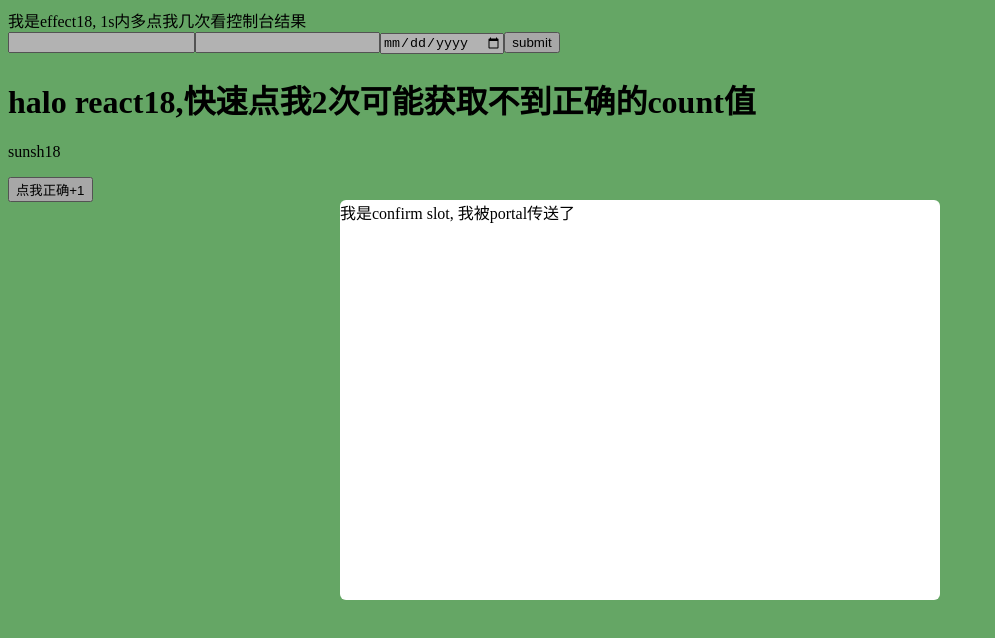
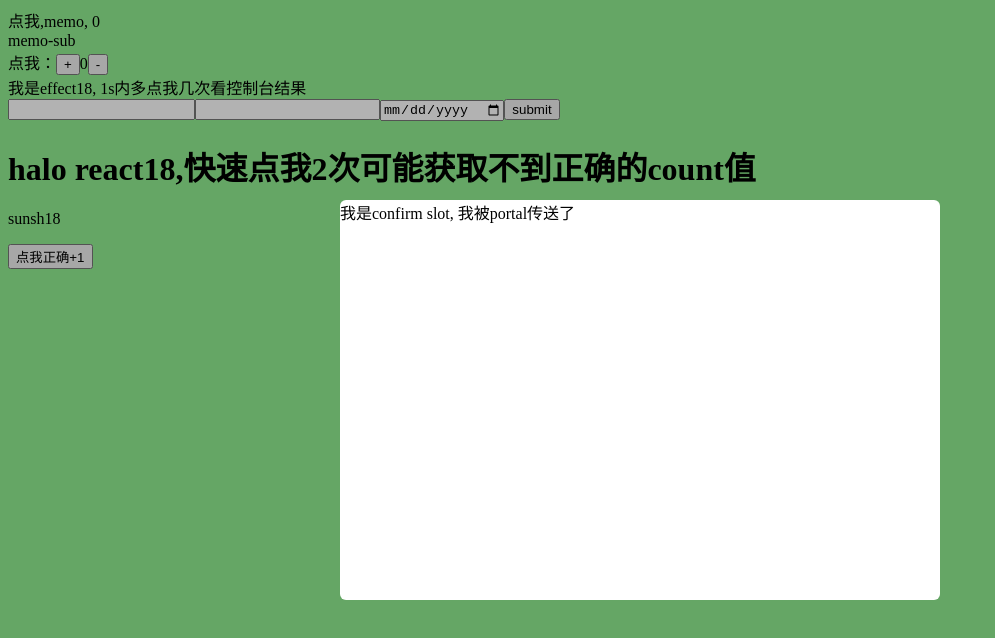
Before and after one commit to imus/ireact, a React (Create React App) app: page / in a window 1280 px wide. Shown: the top 638 px of the page, without its empty margins (0-995 px from the left). Built offline with nearby package versions, Linux system fonts and the light colour scheme.

Commit message:
feat: reducer、memo

```diff
--- a/src/App.js
+++ b/src/App.js
@@ -3,13 +3,15 @@
  * @Author: sunsh
  * @Date: 2022-10-06 18:35:37
  * @LastEditors: sunsh
- * @LastEditTime: 2022-10-09 18:58:46
+ * @LastEditTime: 2022-10-10 10:46:16
  */
 import { useState, useRef } from "react";
 import Form from "./Form";
 import Confirm from "./components/Confirm";
 import Fragment from "./components/Fragment";
 import Effect from "./components/Effect";
+import Reducer from "./components/Reducer";
+import Memo from "./components/Memo";
 
 export default function App() {
   console.log('app执行完了');
@@ -37,6 +39,8 @@ export default function App() {
   console.log(pRef);
   return (
     <Fragment>
+      <Memo />
+      <Reducer />
       <Effect />
       <Form />
       <Confirm>我是confirm slot, 我被portal传送了</Confirm>
--- /dev/null
+++ b/src/components/Memo.js
@@ -0,0 +1,35 @@
+/*
+ * @Description:
+ * @Author: sunsh
+ * @Date: 2022-10-10 10:41:50
+ * @LastEditors: sunsh
+ * @LastEditTime: 2022-10-10 11:01:56
+ */
+import React, {useState} from 'react';
+
+function Sub() {
+  console.log('memo-sub渲染了');
+  return (
+    <div>memo-sub</div>
+  );
+}
+
+const Hsub = React.memo(Sub); // 实现原理：监听Sub组件的属性，没有改变就返回原组件，变了就重新渲染
+
+function Memo() {
+  console.log('memo渲染了');
+  const [state, setState] = useState(0);
+
+  function handleClick() {
+    setState(prev => ++prev);
+  }
+
+  return (
+    <React.Fragment>
+      <div onClick={handleClick}>点我,memo, {state}</div>
+      <Hsub />
+    </React.Fragment>
+    );
+}
+
+export default Memo;
--- /dev/null
+++ b/src/components/Reducer.js
@@ -0,0 +1,52 @@
+/*
+ * @Description:
+ * @Author: sunsh
+ * @Date: 2022-10-09 23:30:01
+ * @LastEditors: sunsh
+ * @LastEditTime: 2022-10-10 10:41:01
+ */
+// TODO reducer
+import React, { useReducer } from 'react';
+
+
+const handleMap = {
+  ADD(state) {
+    return ++state;
+  },
+  MINUS(state) {
+    return --state;
+  }
+};
+
+
+// 整合逻辑在这里
+const stateReducer = function(state, action) {
+  if (handleMap[action.type]) {
+    return handleMap[action.type](state);
+  }
+
+  return state; // 返回值作为新值
+}
+
+
+function Reducer(props) {
+  const [count, countDispatch] = useReducer(stateReducer, 0);
+
+  function clickAddBtn(e) {
+    countDispatch({type: "ADD"});
+  }
+
+  function clickMinusBtn() {
+    countDispatch({type: "MINUS"});
+  }
+
+  return (
+    <div>点我：
+      <button onClick={clickAddBtn}>+</button>
+      {count}
+      <button onClick={clickMinusBtn}>-</button>
+    </div>
+  );
+}
+
+export default Reducer;
```
